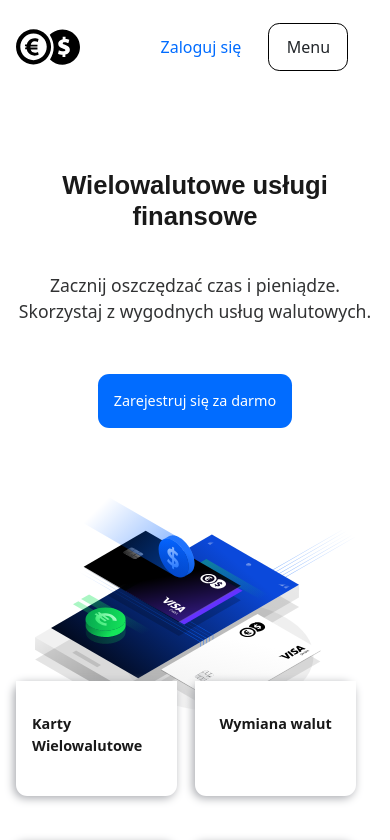
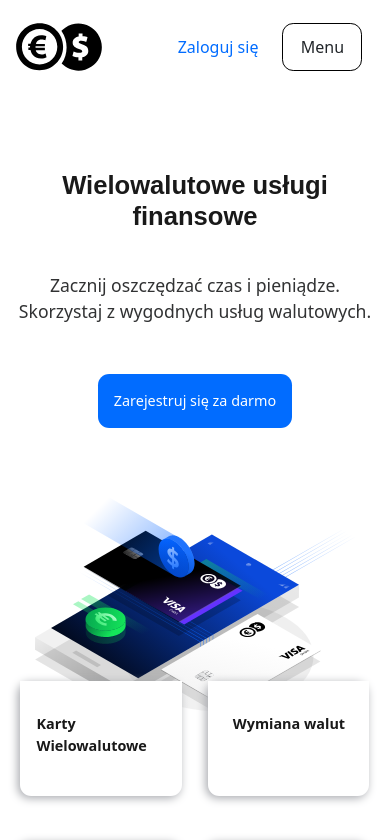
Before and after one commit to ol1mowski/cantor, a React (Create React App) app: page / in a window 390 px wide. Shown: the top 840 px of the page. Built offline with nearby package versions, Linux system fonts and the light colour scheme.

Commit message:
fix some bugs with mobile rwd

```diff
--- a/src/Components/Home/Header/Header.jsx
+++ b/src/Components/Home/Header/Header.jsx
@@ -1,11 +1,10 @@
 import style from './Header.module.scss';
-import logo from '../../../assets/logo.svg';
 
 const Header = () => {
     return (
         <>
             <header className={style.headerContainer}>
-                <img className={style.headerContainer__img} src={logo} alt='logo' />
+                <div className={style.headerContainer__img} ></div>
                 <div className={style.headerContainer__right}>
 
                     <div className={style.headerContainer__login}>
--- a/src/Components/Home/Header/Header.module.scss
+++ b/src/Components/Home/Header/Header.module.scss
@@ -15,13 +15,19 @@
     }
 
     &__img {
+        background-image: url('../../../assets/logo.svg');
         margin-left: 1rem;
-        width: 4rem;
-        @media screen and (min-width: 500px){
-            margin-left: 3rem;
+        width: 7rem;
+        height: 4rem;
+        background-position: center;
+        background-repeat: no-repeat;
+        background-size: contain;
+        @media screen and (min-width: 550px){
+            width: 9rem;
         }
-        @media screen and (min-width: 700px){
-            margin-left: 7rem;
+        @media screen and (min-width: 780px){
+            background-image: url('../../../assets/companie\'s_logo.svg');
+            width: 40rem;
         }
     }
 
@@ -46,11 +52,19 @@
     }
 
     &__right {
+        position: sticky;
+        left: 15rem;
         width: 80%;
-        margin-left: 10%;
+        margin-left: 3rem;
         gap: 10%;
         display: flex;
         justify-content: center;
         align-items: center;
+        @media screen and (min-width: 550px) {
+            margin-left: 15rem;
+        }
+        @media screen and (min-width: 850px) {
+            margin-left: 25rem;
+        }
     }
 }
--- a/src/Components/Home/Main/Cards/Card/Card.module.scss
+++ b/src/Components/Home/Main/Cards/Card/Card.module.scss
@@ -4,6 +4,7 @@
     position: relative;
     width: 45%;
     height: 25%;
+    margin: 0 auto;
     border-radius: .7rem;
     -ms-filter: "progid:DXImageTransform.Microsoft.Shadow(Strength=10, Direction=45, Color=#A5A7AC)";
     /*IE 8*/
@@ -17,6 +18,22 @@
     @media screen and (min-width: 470px) {
         bottom: 10vh;
     }
+    @media screen and (min-width: 450px) {
+        width: 35%;
+    }
+    @media screen and (min-width: 750px) {
+        width: 30%;
+        margin: 0 10%;
+    }
+    @media screen and (min-width: 900px) {
+        width: 25%;
+        margin: 0 10%;
+    }
+    @media screen and (min-width: 1024px) {
+        width: 30%;
+        margin: 0 1%;
+    }
+
 
     /*IE 5.5-7*/
     &__card {
@@ -32,6 +49,9 @@
         color: $font-color-light;
         font-weight: 600;
         font-size: .9rem;
+        @media screen and (min-width: 600px) {
+            font-size: 1.3rem;
+        }
     }
 
     &__dot {
--- a/src/Components/Home/Main/Cards/Cards.module.scss
+++ b/src/Components/Home/Main/Cards/Cards.module.scss
@@ -8,4 +8,7 @@
     display: flex;
     flex-wrap: wrap;
     gap: 5%;
+    @media screen and (min-width: 600px) {
+        gap: 0;
+    }
 }
```
